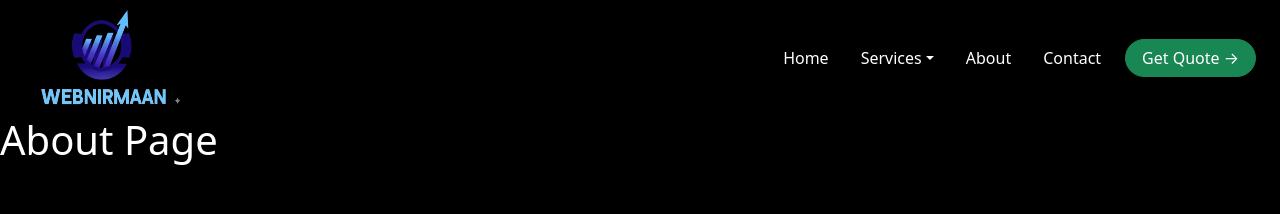
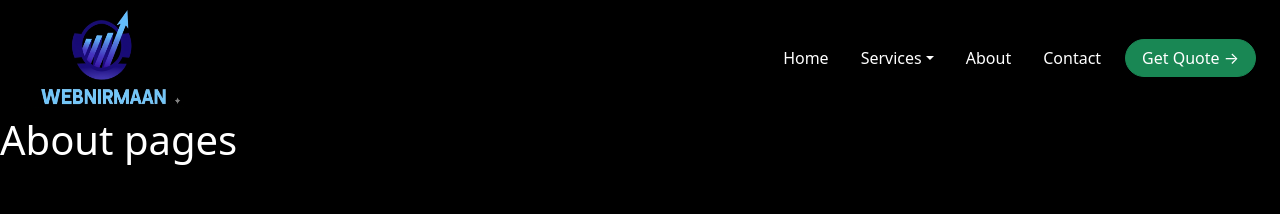
Before and after one commit to gauravkumar73/parth.in, a React (Vite) app: page /about in a window 1280 px wide. Shown: the top 214 px of the page. Built offline with nearby package versions, Linux system fonts and the light colour scheme.

Commit message:
Correct heading text on About page
Signed-off-by: abhishek70086 <167527724+abhishek70086@users.noreply.github.com>

```diff
--- a/src/pages/About.jsx
+++ b/src/pages/About.jsx
@@ -3,7 +3,7 @@ import Industries from "../components/Industries";
 function About() {
   return (
     <div>
-      <h1>About Page</h1>
+      <h1>About pages</h1>
       <ServicesSection />
          <Industries />
     </div>
```
